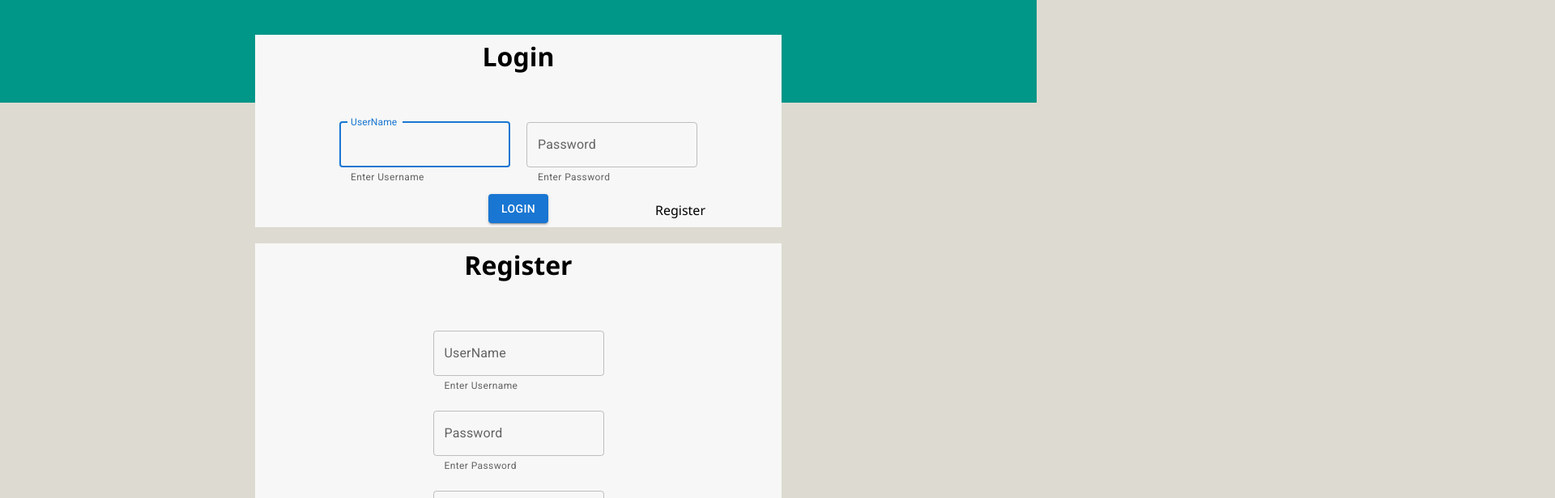
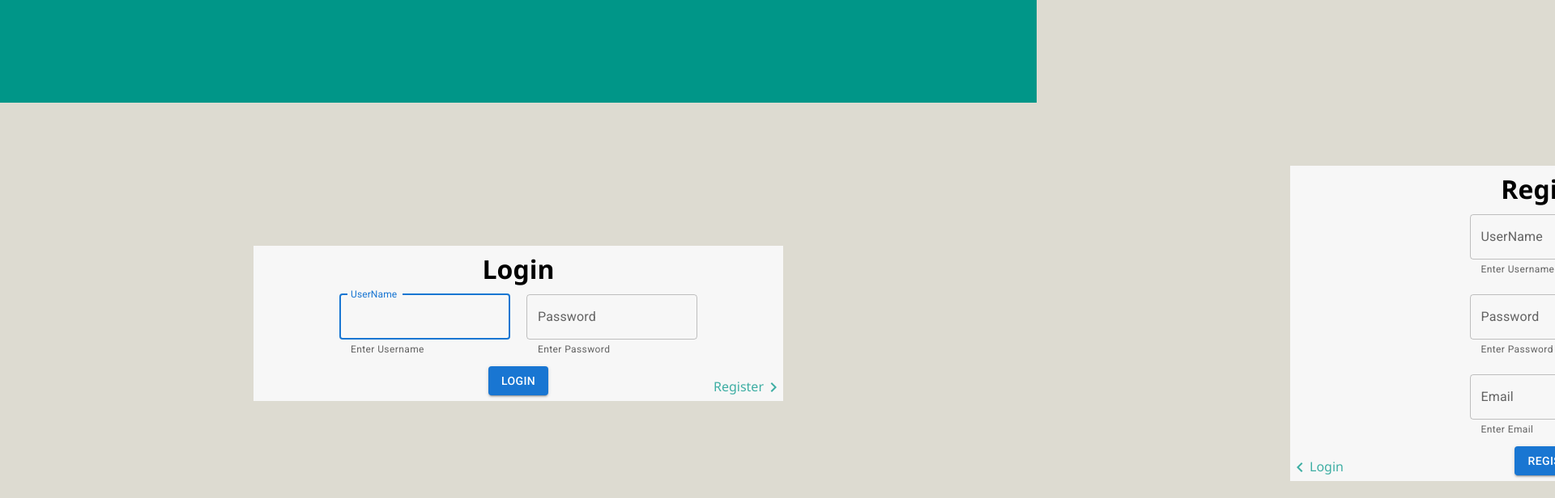
Before and after one commit to ElayGelbart/ReactChatRoom, a React (Create React App) app in the folder client/: page / in a window 1280 px wide. Shown: the top 616 px of the page at 81% size, 1920 px wide, since content can reach past the window. Built offline with nearby package versions, Linux system fonts and the light colour scheme.

Commit message:
login style in front

```diff
--- /dev/null
+++ b/client/src/@types/state.d.ts
@@ -0,0 +1,6 @@
+declare namespace State {
+  interface ViewInterface {
+    login: string;
+    register: string;
+  }
+}
--- a/client/src/components/loginroom/LoginContainer.tsx
+++ b/client/src/components/loginroom/LoginContainer.tsx
@@ -2,18 +2,25 @@ import { useRef, useState } from "react";
 import { useNavigate } from "react-router-dom";
 import TextField from "@mui/material/TextField";
 import Button from "@mui/material/Button";
+import ChevronRightIcon from "@mui/icons-material/ChevronRight";
 
 const InputStyle = {
   margin: 10,
 };
 
-export default function LoginContainer() {
+interface LoginProps {
+  LoginView: State.ViewInterface;
+  setLoginView: React.Dispatch<React.SetStateAction<State.ViewInterface>>;
+}
+export default function LoginContainer({
+  LoginView,
+  setLoginView,
+}: LoginProps) {
   const [passwordInputProps, setPasswordInputProps] = useState({
     error: false,
   });
   const LoginUsernameInput = useRef<HTMLInputElement>(null);
   const LoginPasswordInput = useRef<HTMLInputElement>(null);
-
   const navigate = useNavigate();
 
   async function handleLogin(): Promise<void> {
@@ -47,12 +54,14 @@ export default function LoginContainer() {
     }
   }
 
-  function moveToRegister() {}
-
   return (
-    <div id="loginContainer" className="userMangmentContainer">
-      <div id="loginDiv">
-        <h1 style={{ marginBottom: 50 }}>Login</h1>
+    <div
+      id="loginContainer"
+      style={{ left: LoginView.login }}
+      className="userMangmentContainer"
+    >
+      <div id="loginDiv" className="userMangmentDiv">
+        <h1>Login</h1>
         <div id="loginFields">
           <TextField
             style={InputStyle}
@@ -86,12 +95,14 @@ export default function LoginContainer() {
         </Button>
 
         <div
+          className="goTo"
           id="goToRegister"
           onClick={() => {
-            moveToRegister();
+            setLoginView({ login: "-100%", register: "0%" });
           }}
         >
           Register
+          <ChevronRightIcon />
         </div>
       </div>
     </div>
--- a/client/src/components/loginroom/LoginPage.tsx
+++ b/client/src/components/loginroom/LoginPage.tsx
@@ -1,12 +1,17 @@
 import "./loginroom.css";
 import LoginContainer from "./LoginContainer";
 import RegisterContainer from "./RegisterContainer";
+import { useState } from "react";
 
 export default function LoginPage() {
+  const [LoginView, setLoginView] = useState<State.ViewInterface>({
+    login: "0%",
+    register: "100%",
+  });
   return (
     <div id="loginPage">
-      <LoginContainer />
-      <RegisterContainer />
+      <LoginContainer LoginView={LoginView} setLoginView={setLoginView} />
+      <RegisterContainer LoginView={LoginView} setLoginView={setLoginView} />
     </div>
   );
 }
--- a/client/src/components/loginroom/RegisterContainer.tsx
+++ b/client/src/components/loginroom/RegisterContainer.tsx
@@ -2,12 +2,21 @@ import { useRef, useState } from "react";
 import TextField from "@mui/material/TextField";
 import Button from "@mui/material/Button";
 import validateFieldsWithErrors from "../../utils/inputvalidation";
+import ChevronLeftIcon from "@mui/icons-material/ChevronLeft";
 
 const InputStyle = {
   margin: 10,
 };
 
-export default function RegisterContainer() {
+interface RegisterProps {
+  LoginView: State.ViewInterface;
+  setLoginView: React.Dispatch<React.SetStateAction<State.ViewInterface>>;
+}
+
+export default function RegisterContainer({
+  LoginView,
+  setLoginView,
+}: RegisterProps) {
   const [usernameInputProps, setUsernameInputProps] = useState({
     error: false,
     text: "Enter Username",
@@ -64,15 +73,20 @@ export default function RegisterContainer() {
         });
         return;
       }
-      alert("user added to database you can login");
+      setLoginView({ login: "0%", register: "100%" });
     } catch (err) {
       alert(err);
     }
   }
 
   return (
-    <div id="registerContainer" className="userMangmentContainer">
-      <h1 style={{ marginBottom: 50 }}>Register</h1>
+    <div
+      id="registerContainer"
+      style={{ left: LoginView.register }}
+      className="userMangmentContainer"
+    >
+      <div id="registerDiv" className="userMangmentDiv">
+        <h1>Register</h1>
 
         <TextField
           style={InputStyle}
@@ -114,6 +128,17 @@ export default function RegisterContainer() {
         >
           Register
         </Button>
+        <div
+          className="goTo"
+          id="goToLogin"
+          onClick={() => {
+            setLoginView({ login: "0%", register: "100%" });
+          }}
+        >
+          <ChevronLeftIcon />
+          Login
+        </div>
+      </div>
     </div>
   );
 }
--- a/client/src/components/loginroom/loginroom.css
+++ b/client/src/components/loginroom/loginroom.css
@@ -1,32 +1,53 @@
 .userMangmentContainer {
-  width: 50vw;
+  width: 100%;
   display: flex;
   flex-direction: column;
   align-items: center;
-  padding: 5px;
+  transition: all 530ms ease-out;
+  -webkit-transition: all 530ms ease-out;
+}
+.userMangmentDiv {
+  display: flex;
+  padding: 7px;
+  flex-direction: column;
+  align-items: center;
   text-align: center;
-  margin: 0 auto;
-  margin-bottom: 20px;
   background-color: #f7f7f7;
+  width: 50%;
+}
+#loginPage {
+  height: 100vh;
+  width: 200vw;
+  display: flex;
+  align-items: center;
 }
 #loginFields {
   display: flex;
   flex-direction: row;
 }
-/* #registerContainer {
-  position: absolute;
-  left: 100%;
-}
+#registerContainer,
 #loginContainer {
   position: absolute;
-  left: 0;
-  right: 0;
-} */
-#loginDiv {
+}
+
+#loginDiv,
+#registerDiv {
   position: relative;
 }
+.goTo {
+  position: absolute;
+  bottom: 5px;
+  display: flex;
+  cursor: pointer;
+  color: #009688;
+  opacity: 0.75;
+}
+.goTo:hover {
+  opacity: 1;
+}
 #goToRegister {
-  position: absolute;
   right: 0;
-  bottom: 5px;
 }
+#goToLogin {
+  left: 0;
+}
```
Lines whose indentation alone changed are shown as unchanged.
